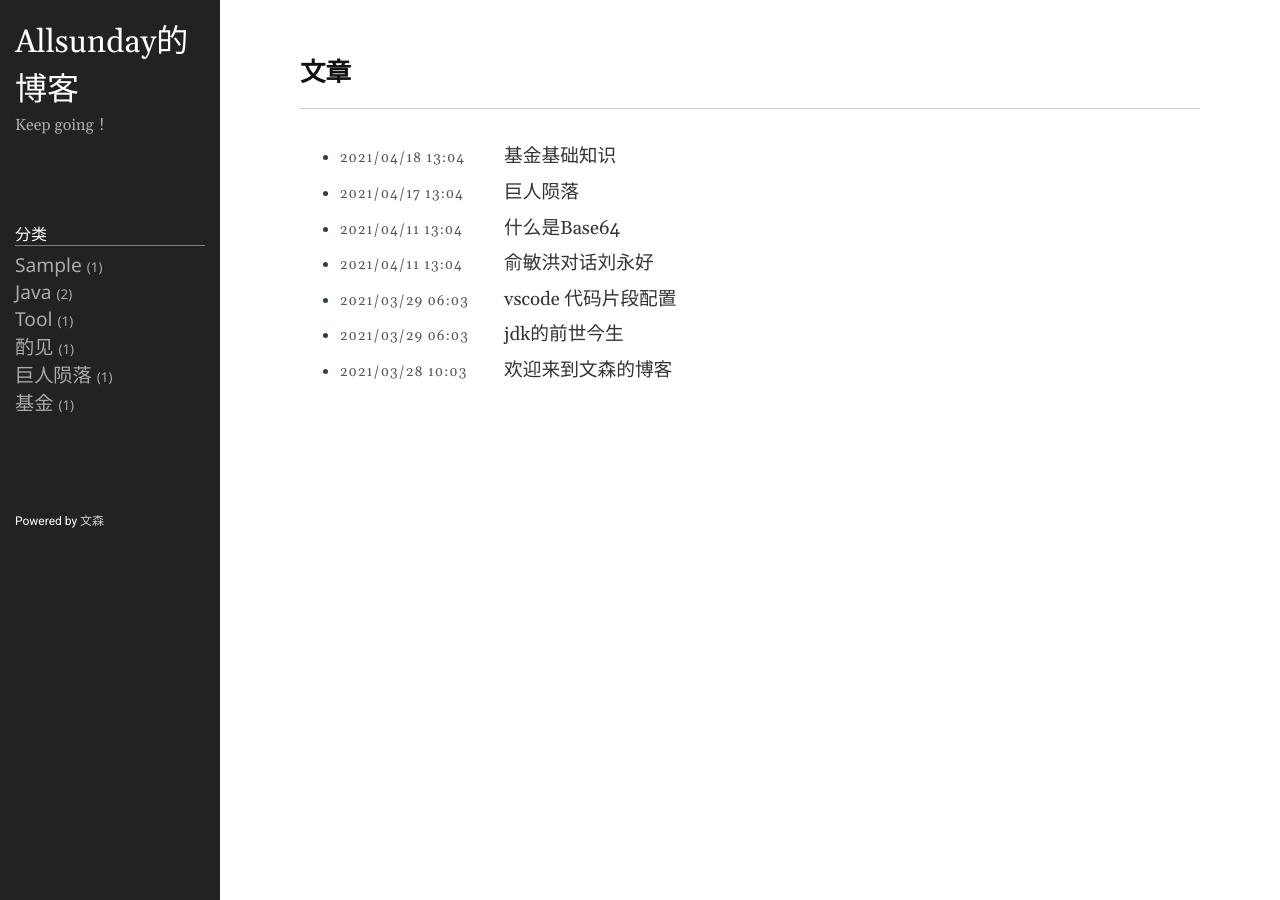
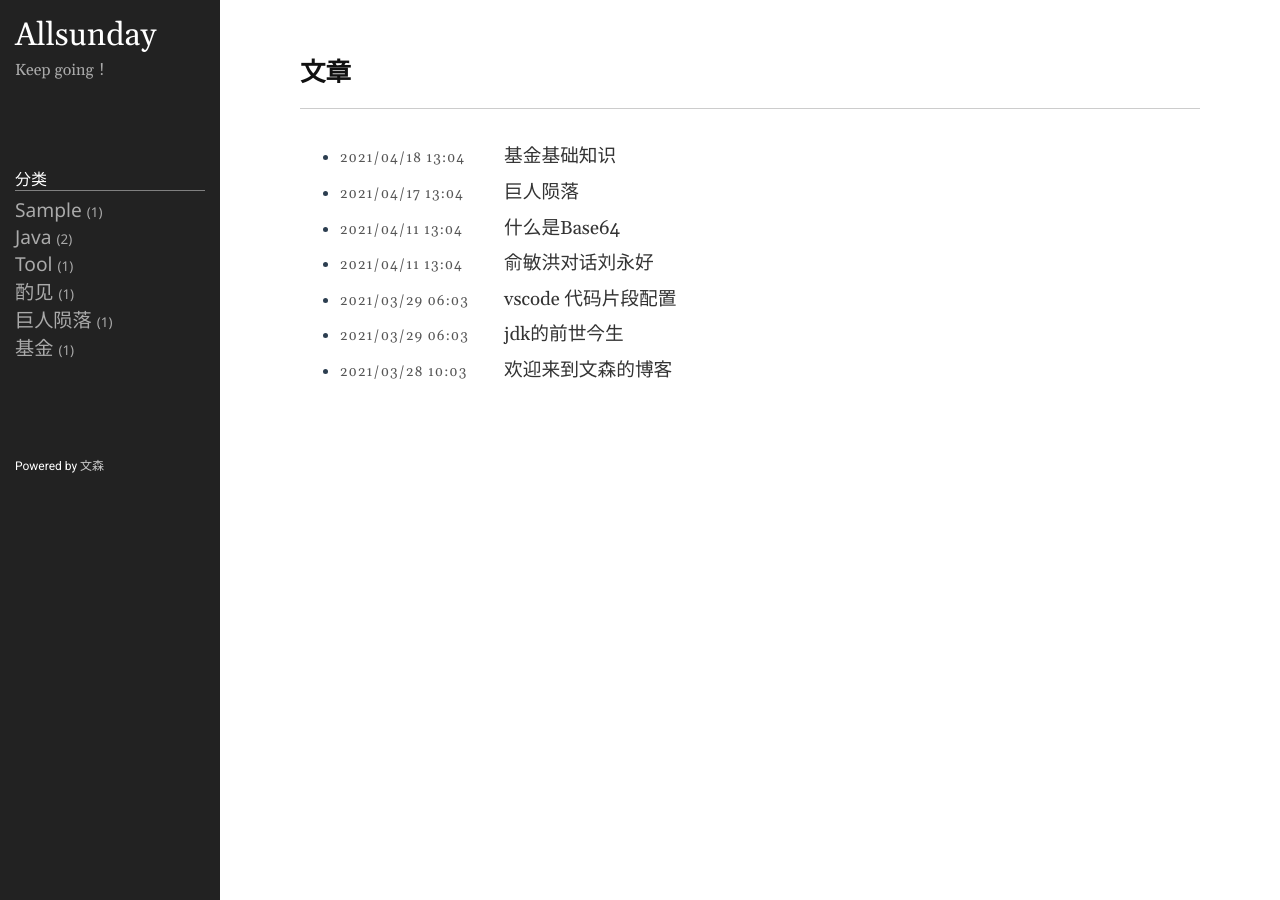
Before and after one commit to Allsunday0/Allsunday0.github.io, a Jekyll site: the page built from index.md, in a window 1280 px wide. Built offline with Jekyll 4.4.1, drawn with Linux system fonts in a browser that asks for light colours.

Commit message:
Update _config.yml

```diff
--- a/_config.yml
+++ b/_config.yml
@@ -18,7 +18,7 @@
 # You can create any custom variable you would like, and they will be accessible
 # in the templates via {{ site.myvariable }}.
 
-title: Allsunday的博客
+title: Allsunday
 author: Allsunday
 email: yueyaer_L@163.com
 description: >- # this means to ignore newlines until "baseurl:"
```
